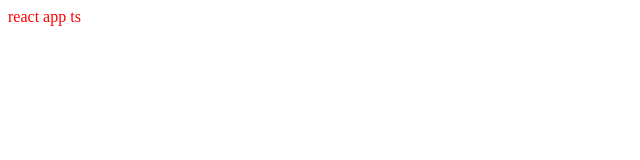
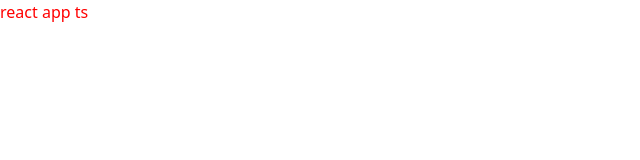
Before and after one commit to alexey-ershkov/alersh, a React app: page / in a window 1280 px wide. Shown: the top 160 px of the page, without its empty margins (0-640 px from the left). Built offline with nearby package versions, Linux system fonts and the light colour scheme.

Commit message:
add tailwind

```diff
--- a/package.json
+++ b/package.json
@@ -20,7 +20,13 @@
     "@types/styled-components": "^5.1.15",
     "@types/webpack": "^5.28.0",
     "@types/webpack-dev-server": "^4.5.0",
+    "autoprefixer": "^10.4.0",
+    "css-loader": "^6.5.1",
     "html-webpack-plugin": "^5.5.0",
+    "postcss": "^8.4.4",
+    "postcss-loader": "^6.2.1",
+    "style-loader": "^3.3.1",
+    "tailwindcss": "^2.2.19",
     "ts-loader": "^9.2.6",
     "typescript": "^4.5.2",
     "typescript-plugin-styled-components": "^2.0.0",
--- /dev/null
+++ b/postcss.config.js
@@ -0,0 +1,6 @@
+module.exports = {
+    plugins: [
+        require('tailwindcss'),
+        require('autoprefixer'),
+    ],
+}
--- a/src/App.tsx
+++ b/src/App.tsx
@@ -1,12 +1,13 @@
 import React from 'react';
 import styled from 'styled-components';
+import './index.css';
 
 const StyledDiv = styled.div`
   color: red;
 `;
 
 const App = () => {
-    return <StyledDiv className={``}> react app ts </StyledDiv>;
+    return <StyledDiv> react app ts </StyledDiv>;
 };
 
 export default App;
--- /dev/null
+++ b/src/index.css
@@ -0,0 +1,7 @@
+@tailwind base;
+@tailwind components;
+@tailwind utilities;
+
+.test {
+    @apply bg-blue-600
+}
--- /dev/null
+++ b/tailwind.config.js
@@ -0,0 +1,16 @@
+module.exports = {
+    purge: {
+        enabled: true,
+        content: [
+            "./src/**/*.{js,jsx,ts,tsx,html,css}"
+        ],
+    },
+    darkMode: false,
+    theme: {
+        extend: {},
+    },
+    variants: {
+        extend: {},
+    },
+    plugins: [],
+}
--- a/webpack.config.js
+++ b/webpack.config.js
@@ -4,7 +4,7 @@ const HtmlWebpackPlugin = require('html-webpack-plugin')
 const createStyledComponentsTransformer = require('typescript-plugin-styled-components').default;
 const styledComponentsTransformer = createStyledComponentsTransformer();
 
-module.exports = {
+module.exports = (env) => ({
     entry: './src/index.tsx',
     output: {
         path: path.join(__dirname, '/dist'),
@@ -27,7 +27,19 @@ module.exports = {
                     getCustomTransformers: () => ({before: [styledComponentsTransformer]})
                 }
             },
+            {
+                test: /\.css$/i,
+                include: path.resolve(__dirname, 'src'),
+                exclude: /node_modules/,
+                use: [
+                    'style-loader',
+                    'css-loader',
+                    'postcss-loader',
+                ]
+            }
         ]
     },
-    plugins: [new HtmlWebpackPlugin({template: './src/index.html'})],
-}
+    plugins: [
+        new HtmlWebpackPlugin({template: './src/index.html'})
+    ]
+})
```
Also changed, not shown: 1 other file (tests, documents, lock files or other folders).
